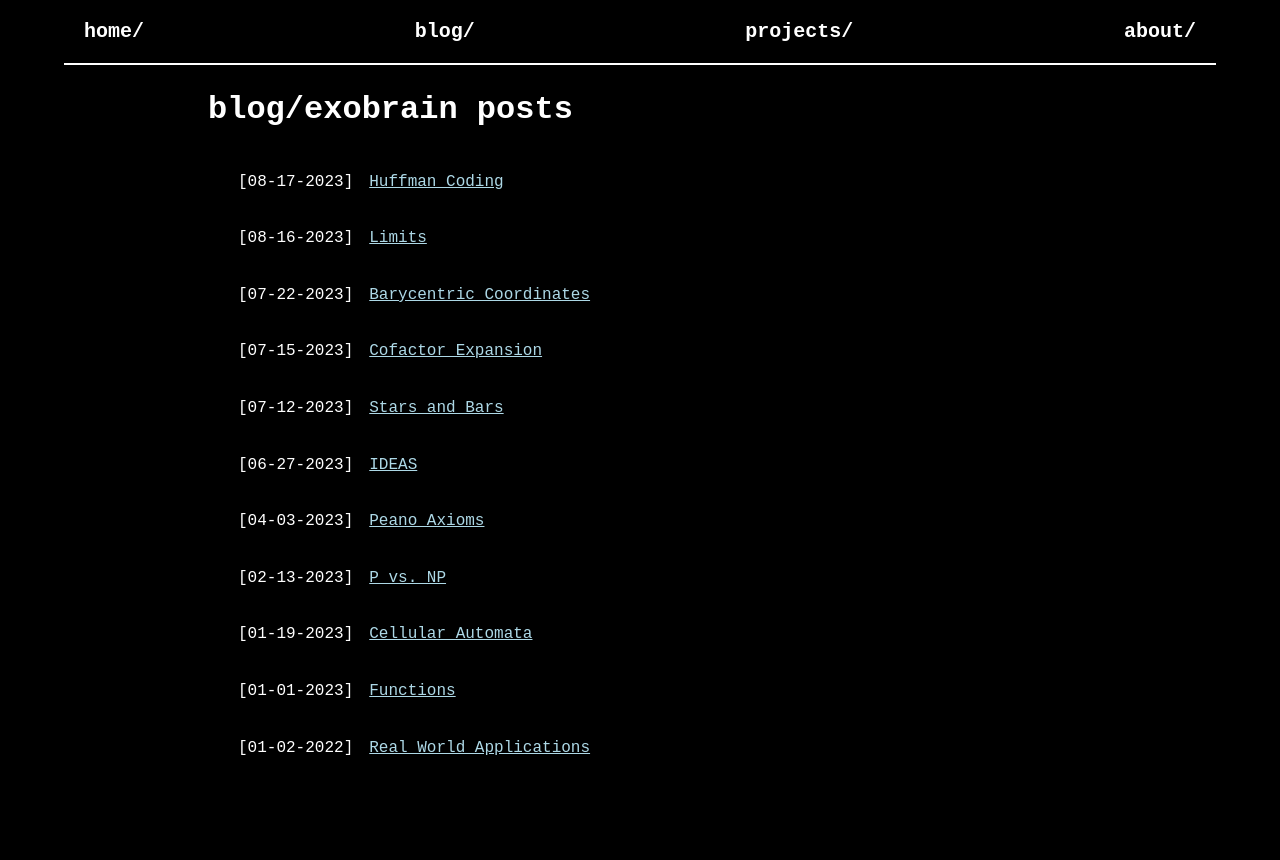
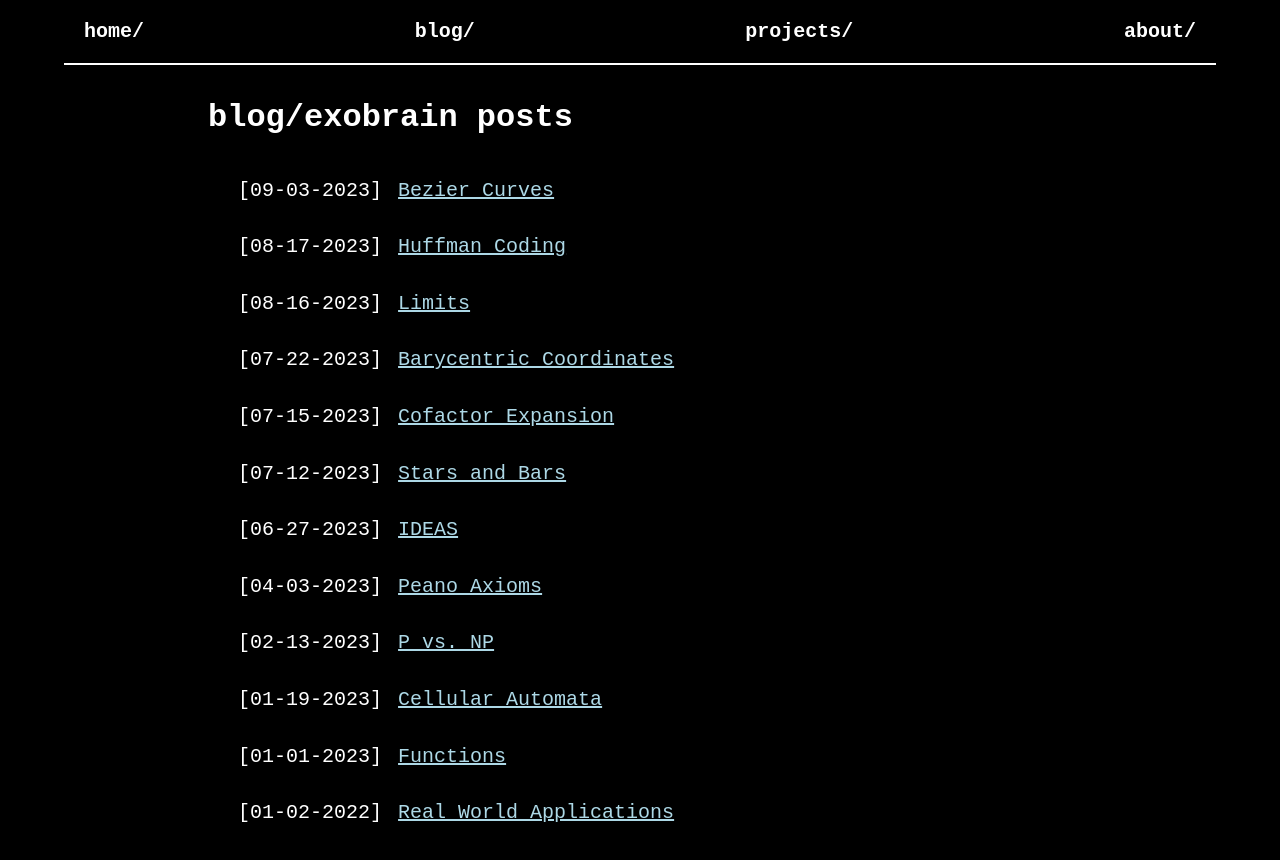
Before and after one commit to XORZK/xorzk.github.io, a Next.js app: page /blog in a window 1280 px wide. Shown: the top 860 px of the page. Before the commit the page ends 827 px from the top, so only its background shows below. Built offline with nearby package versions, Linux system fonts and the light colour scheme; a web font is replaced by a local one.

Commit message:
simple bezier curves article

```diff
--- /dev/null
+++ b/data/posts/bezier-curves.md
@@ -0,0 +1,30 @@
+---
+title: Bezier Curves
+date: 09-03-2023
+author: Henry Wang
+tags: cs,graphics
+---
+
+## Recursive Definition
+
+Let us denote $B_{P_0, P_1, ..., P_k}$ as the Bezier Curve determined by the selection of distinct points $P_0$, $P_1$,...,$P_k$. Every recursive definition must have a base case, and a recursive case. Thus:
+
+$$
+B_{P_0}(t) = P_0 \text{ for } 0 \le t \le 1
+$$
+
+$$
+B_{P_0, P_1,...,P_{n}}(t) = (1-t) B_{P_0, P_1,...,P_{n-1}}(t) + (t) B_{P_1, P_2,...,P_n}(t)
+$$
+
+The recursive case is simply a linear interpolation between two points on Bezier Curves of order $n-1$.
+
+## Explicit Definition
+
+There exists also an explicit formula for a Bezier Curve of order $n$:
+
+$$
+B_n(t) = \sum_{i=0}^n \binom{n}{i} (1-t)^{n-i} (t)^{i} P_i
+$$
+
+This definition is, in a way, related to the Binomial Theorem.
--- a/package.json
+++ b/package.json
@@ -9,8 +9,8 @@
     "lint": "next lint"
   },
   "dependencies": {
-    "@types/node": "20.4.10",
-    "@types/react": "18.2.20",
+    "@types/node": "20.5.9",
+    "@types/react": "18.2.21",
     "@types/react-dom": "18.2.7",
     "autoprefixer": "10.4.14",
     "eslint": "8.47.0",
@@ -38,7 +38,7 @@
     "remark-rehype": "^10.1.0",
     "tailwindcss": "3.3.3",
     "to-vfile": "^8.0.0",
-    "typescript": "5.1.6",
+    "typescript": "5.2.2",
     "unified": "^10.1.2"
   }
 }
--- a/styles/global.css
+++ b/styles/global.css
@@ -140,7 +140,7 @@ nav a {
 body {
     background: var(--bg);
     color: var(--fg);
-    font-family: "JetBrains Mono", monospace;
+    font-family: "Iosevka", "JetBrains Mono", monospace;
 }
 
 main {
@@ -149,7 +149,7 @@ main {
     line-height: 1.6rem;
     max-width: 75%;
     margin: auto;
-    font-size: 16px;
+	font-size: 20px;
 }
 
 main a {
```
Also changed, not shown: 2 other files (tests, documents, lock files or other folders).
